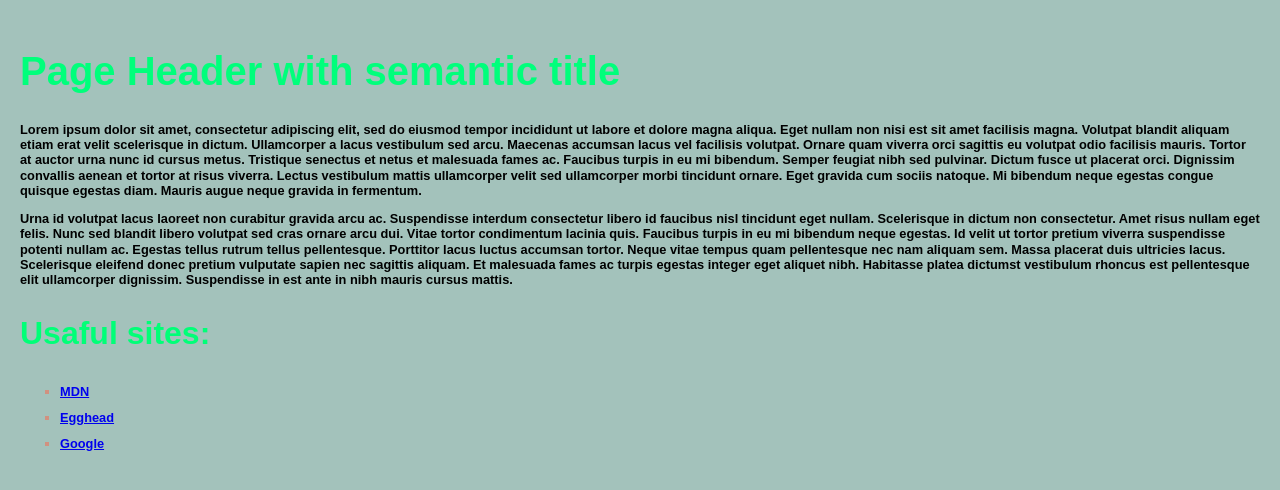
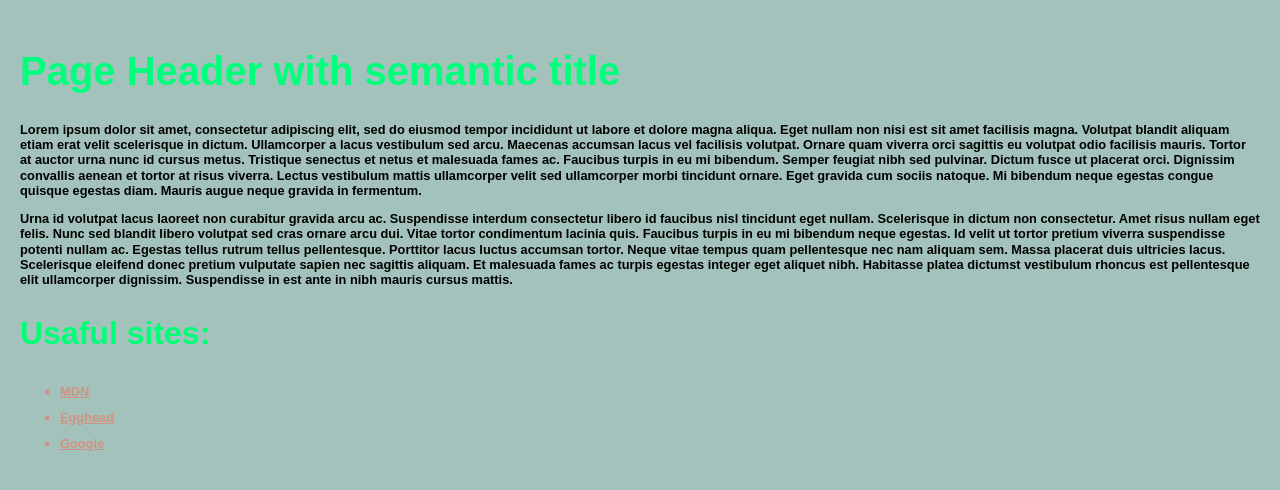
Before and after one commit to TuYuchen/prog1245, a plain HTML site: page evaluation1/index.html in a window 1280 px wide. Drawn offline with Linux system fonts and the light colour scheme.

```diff
--- a/evaluation1/index.html
+++ b/evaluation1/index.html
@@ -15,7 +15,7 @@
     list-style-type: square;
     }
 
-    ul li{
+    ul li, a{
         line-height: 2em;
         color: rgba(255, 99, 71, 0.5)
     }
```
